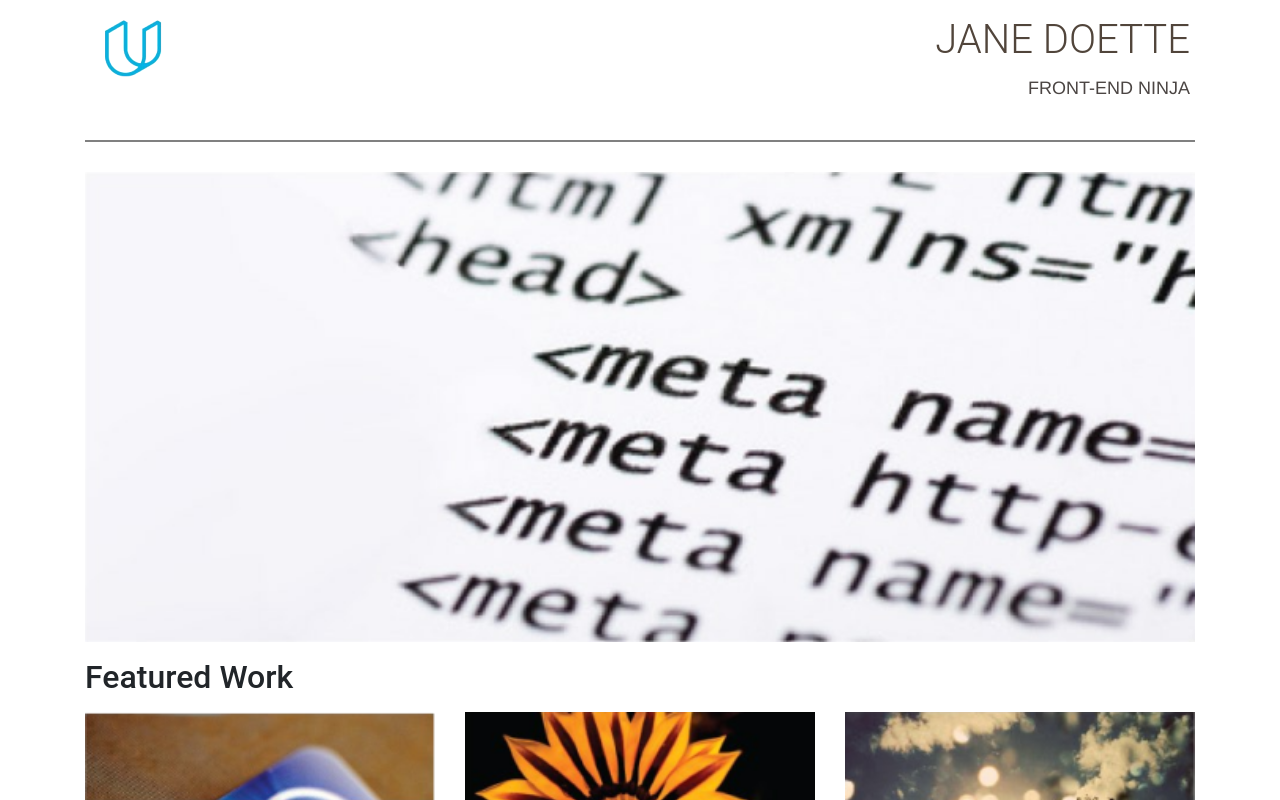
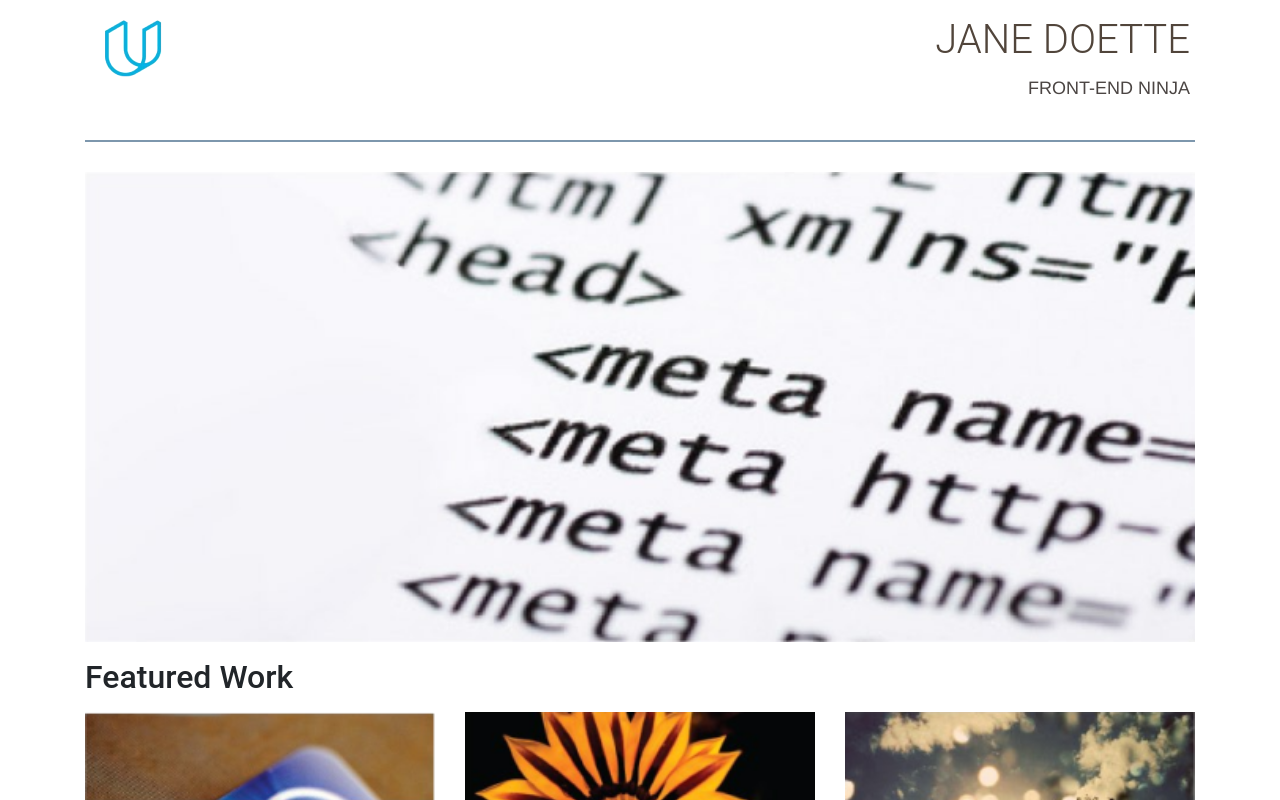
Before and after one commit to dan7sc/project02_build_a_portfolio_site, a plain HTML site: page index.html in a window 1280 px wide. Shown: the top 800 px of the page. Drawn offline with nearby package versions, Linux system fonts and the light colour scheme.

Commit message:
Change hr color.

```diff
--- a/css/style.css
+++ b/css/style.css
@@ -45,7 +45,7 @@ header {
 }
 
 hr {
-	border: 1px solid gray;
+	border: 1px solid #7d97ad;
 	margin-bottom: 30px
 }
 
```
